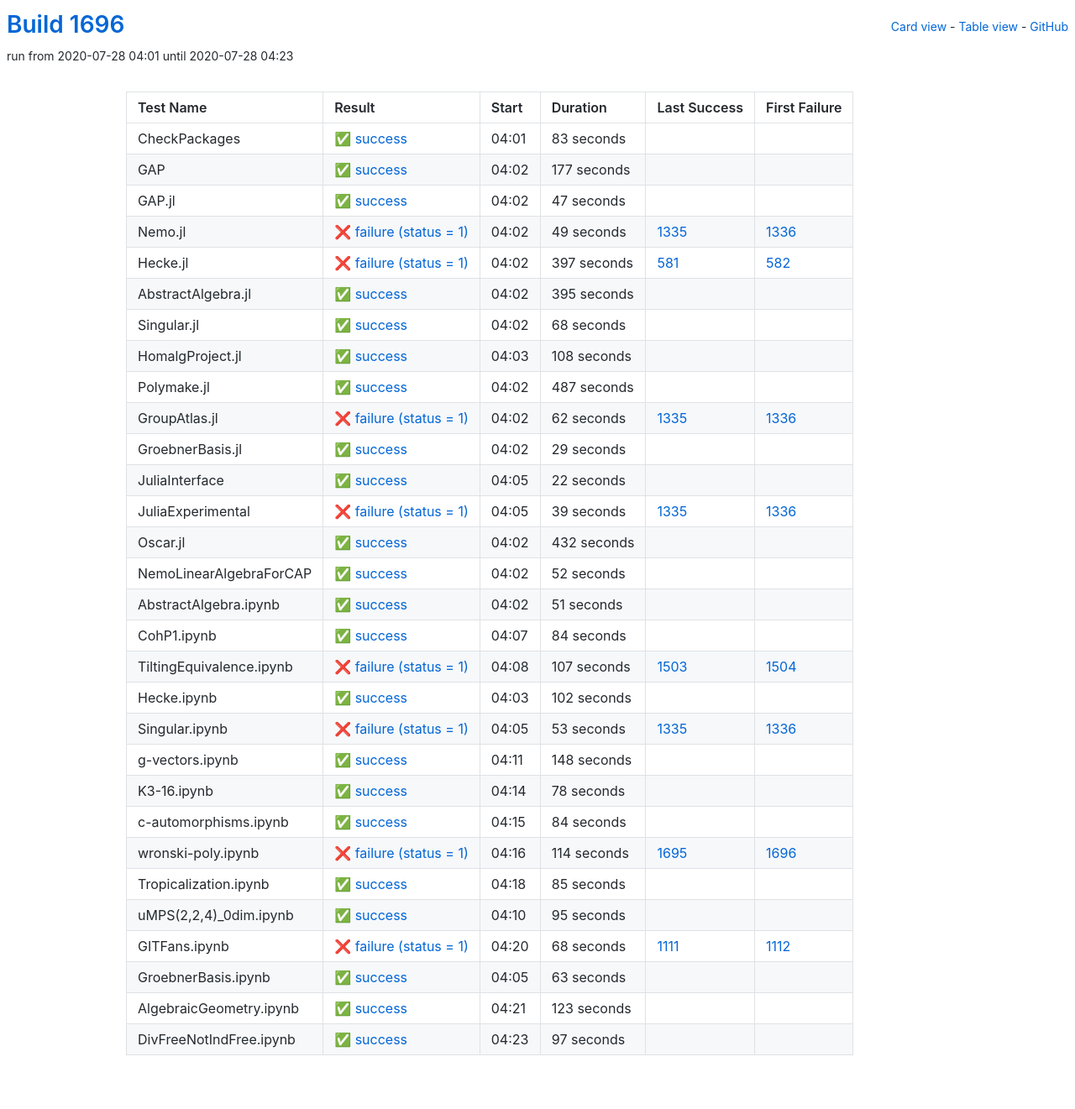
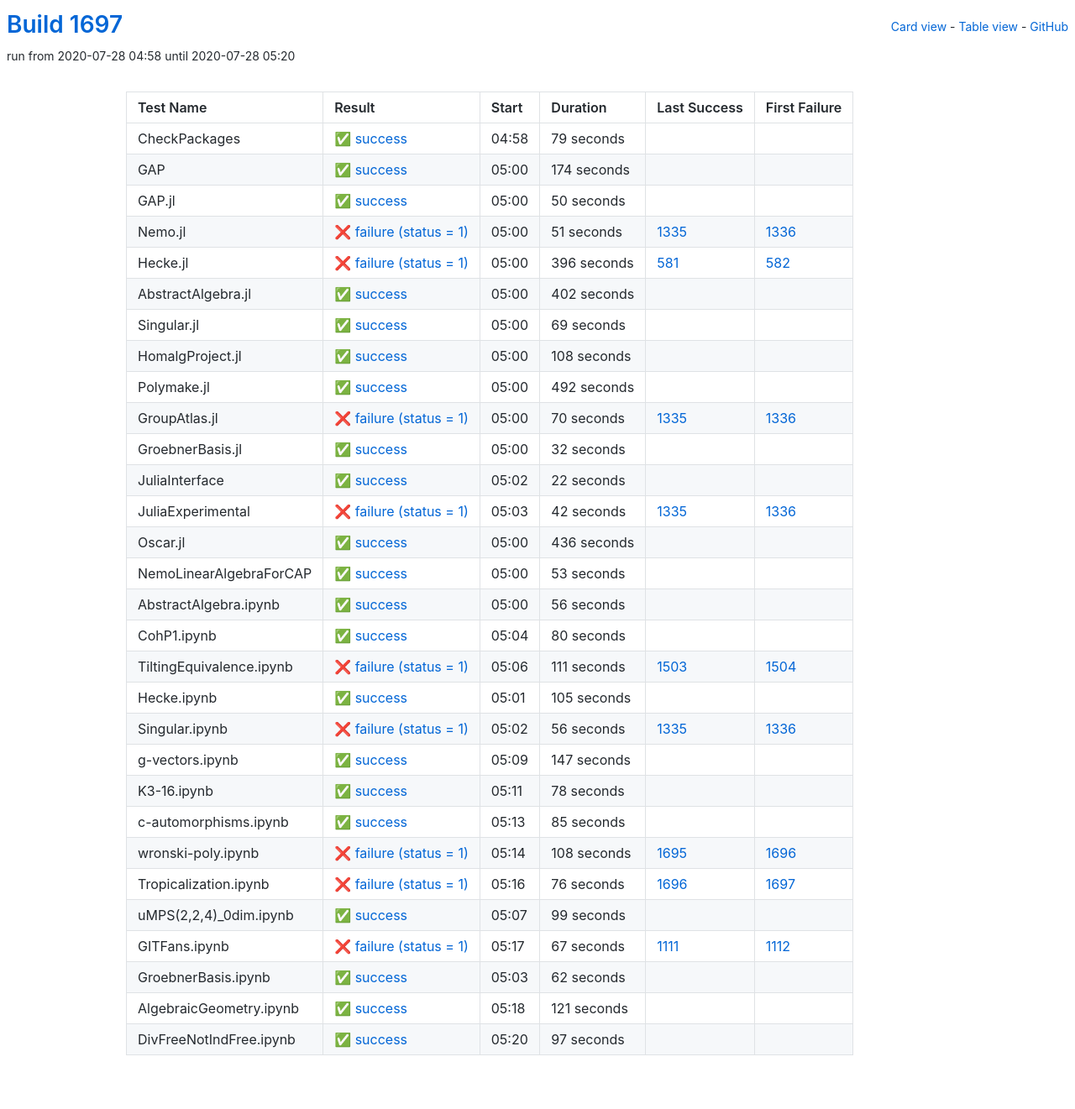
Before and after one commit to oscar-system/oscar-ci-status-1.4, a Jekyll site: the page built from table.html, in a window 1280 px wide. Shown: the whole page at 84% size. Built offline with Jekyll 4.4.1, drawn with Linux system fonts in a browser that asks for light colours.

Commit message:
Build #1697

```diff
--- a/_data/ci.yml
+++ b/_data/ci.yml
@@ -1,6 +1,6 @@
 ---
-build: 1696
-build_url: https://oscarci.mathematik.uni-kl.de/job/oscar-julia-1.4/1696/
+build: 1697
+build_url: https://oscarci.mathematik.uni-kl.de/job/oscar-julia-1.4/1697/
 job: oscar-julia-1.4
 organization: oscar-system
 repo: oscar-ci-status-1.4
@@ -8,92 +8,92 @@ repourl: https://github.com/oscar-system/oscar-ci-status-1.4
 tests:
 - name: CheckPackages
   id: checkpackages
-  log: https://oscarci.mathematik.uni-kl.de/job/oscar-julia-1.4/1696/artifact/logs/build-1696/CheckPackages.log
-  start: 2020-07-28 04:01
+  log: https://oscarci.mathematik.uni-kl.de/job/oscar-julia-1.4/1697/artifact/logs/build-1697/CheckPackages.log
+  start: 2020-07-28 04:58
   success: true
   exitcode: 0
   status: success
-  duration: 83
+  duration: 79
   last_success: false
   last_success_url:
   first_failure: false
   first_failure_url:
 - name: GAP
   id: gap
-  log: https://oscarci.mathematik.uni-kl.de/job/oscar-julia-1.4/1696/artifact/logs/build-1696/GAP.log
-  start: 2020-07-28 04:02
+  log: https://oscarci.mathematik.uni-kl.de/job/oscar-julia-1.4/1697/artifact/logs/build-1697/GAP.log
+  start: 2020-07-28 05:00
   success: true
   exitcode: 0
   status: success
-  duration: 177
+  duration: 174
   last_success: false
   last_success_url:
   first_failure: false
   first_failure_url:
 - name: GAP.jl
   id: gap-jl
-  log: https://oscarci.mathematik.uni-kl.de/job/oscar-julia-1.4/1696/artifact/logs/build-1696/GAP.jl.log
-  start: 2020-07-28 04:02
+  log: https://oscarci.mathematik.uni-kl.de/job/oscar-julia-1.4/1697/artifact/logs/build-1697/GAP.jl.log
+  start: 2020-07-28 05:00
   success: true
   exitcode: 0
   status: success
-  duration: 47
+  duration: 50
   last_success: false
   last_success_url:
   first_failure: false
   first_failure_url:
 - name: Nemo.jl
   id: nemo-jl
-  log: https://oscarci.mathematik.uni-kl.de/job/oscar-julia-1.4/1696/artifact/logs/build-1696/Nemo.jl.log
-  start: 2020-07-28 04:02
+  log: https://oscarci.mathematik.uni-kl.de/job/oscar-julia-1.4/1697/artifact/logs/build-1697/Nemo.jl.log
+  start: 2020-07-28 05:00
   success: false
   exitcode: 1
   status: failure
-  duration: 49
+  duration: 51
   last_success: 1335
   last_success_url: https://oscarci.mathematik.uni-kl.de/job/oscar-julia-1.4/1335/
   first_failure: 1336
   first_failure_url: https://oscarci.mathematik.uni-kl.de/job/oscar-julia-1.4/1336/
 - name: Hecke.jl
   id: hecke-jl
-  log: https://oscarci.mathematik.uni-kl.de/job/oscar-julia-1.4/1696/artifact/logs/build-1696/Hecke.jl.log
-  start: 2020-07-28 04:02
+  log: https://oscarci.mathematik.uni-kl.de/job/oscar-julia-1.4/1697/artifact/logs/build-1697/Hecke.jl.log
+  start: 2020-07-28 05:00
   success: false
   exitcode: 1
   status: failure
-  duration: 397
+  duration: 396
   last_success: 581
   last_success_url: https://oscarci.mathematik.uni-kl.de/job/oscar-julia-1.4/581/
   first_failure: 582
   first_failure_url: https://oscarci.mathematik.uni-kl.de/job/oscar-julia-1.4/582/
 - name: AbstractAlgebra.jl
   id: abstractalgebra-jl
-  log: https://oscarci.mathematik.uni-kl.de/job/oscar-julia-1.4/1696/artifact/logs/build-1696/AbstractAlgebra.jl.log
-  start: 2020-07-28 04:02
+  log: https://oscarci.mathematik.uni-kl.de/job/oscar-julia-1.4/1697/artifact/logs/build-1697/AbstractAlgebra.jl.log
+  start: 2020-07-28 05:00
   success: true
   exitcode: 0
   status: success
-  duration: 395
+  duration: 402
   last_success: false
   last_success_url:
   first_failure: false
   first_failure_url:
 - name: Singular.jl
   id: singular-jl
-  log: https://oscarci.mathematik.uni-kl.de/job/oscar-julia-1.4/1696/artifact/logs/build-1696/Singular.jl.log
-  start: 2020-07-28 04:02
+  log: https://oscarci.mathematik.uni-kl.de/job/oscar-julia-1.4/1697/artifact/logs/build-1697/Singular.jl.log
+  start: 2020-07-28 05:00
   success: true
   exitcode: 0
   status: success
-  duration: 68
+  duration: 69
   last_success: false
   last_success_url:
   first_failure: false
   first_failure_url:
 - name: HomalgProject.jl
   id: homalgproject-jl
-  log: https://oscarci.mathematik.uni-kl.de/job/oscar-julia-1.4/1696/artifact/logs/build-1696/HomalgProject.jl.log
-  start: 2020-07-28 04:03
+  log: https://oscarci.mathematik.uni-kl.de/job/oscar-julia-1.4/1697/artifact/logs/build-1697/HomalgProject.jl.log
+  start: 2020-07-28 05:00
   success: true
   exitcode: 0
   status: success
@@ -104,44 +104,44 @@ tests:
   first_failure_url:
 - name: Polymake.jl
   id: polymake-jl
-  log: https://oscarci.mathematik.uni-kl.de/job/oscar-julia-1.4/1696/artifact/logs/build-1696/Polymake.jl.log
-  start: 2020-07-28 04:02
+  log: https://oscarci.mathematik.uni-kl.de/job/oscar-julia-1.4/1697/artifact/logs/build-1697/Polymake.jl.log
+  start: 2020-07-28 05:00
   success: true
   exitcode: 0
   status: success
-  duration: 487
+  duration: 492
   last_success: false
   last_success_url:
   first_failure: false
   first_failure_url:
 - name: GroupAtlas.jl
   id: groupatlas-jl
-  log: https://oscarci.mathematik.uni-kl.de/job/oscar-julia-1.4/1696/artifact/logs/build-1696/GroupAtlas.jl.log
-  start: 2020-07-28 04:02
+  log: https://oscarci.mathematik.uni-kl.de/job/oscar-julia-1.4/1697/artifact/logs/build-1697/GroupAtlas.jl.log
+  start: 2020-07-28 05:00
   success: false
   exitcode: 1
   status: failure
-  duration: 62
+  duration: 70
   last_success: 1335
   last_success_url: https://oscarci.mathematik.uni-kl.de/job/oscar-julia-1.4/1335/
   first_failure: 1336
   first_failure_url: https://oscarci.mathematik.uni-kl.de/job/oscar-julia-1.4/1336/
 - name: GroebnerBasis.jl
   id: groebnerbasis-jl
-  log: https://oscarci.mathematik.uni-kl.de/job/oscar-julia-1.4/1696/artifact/logs/build-1696/GroebnerBasis.jl.log
-  start: 2020-07-28 04:02
+  log: https://oscarci.mathematik.uni-kl.de/job/oscar-julia-1.4/1697/artifact/logs/build-1697/GroebnerBasis.jl.log
+  start: 2020-07-28 05:00
   success: true
   exitcode: 0
   status: success
-  duration: 29
+  duration: 32
   last_success: false
   last_success_url:
   first_failure: false
   first_failure_url:
 - name: JuliaInterface
   id: juliainterface
-  log: https://oscarci.mathematik.uni-kl.de/job/oscar-julia-1.4/1696/artifact/logs/build-1696/JuliaInterface.log
-  start: 2020-07-28 04:05
+  log: https://oscarci.mathematik.uni-kl.de/job/oscar-julia-1.4/1697/artifact/logs/build-1697/JuliaInterface.log
+  start: 2020-07-28 05:02
   success: true
   exitcode: 0
   status: success
@@ -152,116 +152,116 @@ tests:
   first_failure_url:
 - name: JuliaExperimental
   id: juliaexperimental
-  log: https://oscarci.mathematik.uni-kl.de/job/oscar-julia-1.4/1696/artifact/logs/build-1696/JuliaExperimental.log
-  start: 2020-07-28 04:05
+  log: https://oscarci.mathematik.uni-kl.de/job/oscar-julia-1.4/1697/artifact/logs/build-1697/JuliaExperimental.log
+  start: 2020-07-28 05:03
   success: false
   exitcode: 1
   status: failure
-  duration: 39
+  duration: 42
   last_success: 1335
   last_success_url: https://oscarci.mathematik.uni-kl.de/job/oscar-julia-1.4/1335/
   first_failure: 1336
   first_failure_url: https://oscarci.mathematik.uni-kl.de/job/oscar-julia-1.4/1336/
 - name: Oscar.jl
   id: oscar-jl
-  log: https://oscarci.mathematik.uni-kl.de/job/oscar-julia-1.4/1696/artifact/logs/build-1696/Oscar.jl.log
-  start: 2020-07-28 04:02
+  log: https://oscarci.mathematik.uni-kl.de/job/oscar-julia-1.4/1697/artifact/logs/build-1697/Oscar.jl.log
+  start: 2020-07-28 05:00
   success: true
   exitcode: 0
   status: success
-  duration: 432
+  duration: 436
   last_success: false
   last_success_url:
   first_failure: false
   first_failure_url:
 - name: NemoLinearAlgebraForCAP
   id: nemolinearalgebraforcap
-  log: https://oscarci.mathematik.uni-kl.de/job/oscar-julia-1.4/1696/artifact/logs/build-1696/NemoLinearAlgebraForCAP.log
-  start: 2020-07-28 04:02
+  log: https://oscarci.mathematik.uni-kl.de/job/oscar-julia-1.4/1697/artifact/logs/build-1697/NemoLinearAlgebraForCAP.log
+  start: 2020-07-28 05:00
   success: true
   exitcode: 0
   status: success
-  duration: 52
+  duration: 53
   last_success: false
   last_success_url:
   first_failure: false
   first_failure_url:
 - name: AbstractAlgebra.ipynb
   id: abstractalgebra-ipynb
-  log: https://oscarci.mathematik.uni-kl.de/job/oscar-julia-1.4/1696/artifact/logs/build-1696/AbstractAlgebra.ipynb.log
-  start: 2020-07-28 04:02
+  log: https://oscarci.mathematik.uni-kl.de/job/oscar-julia-1.4/1697/artifact/logs/build-1697/AbstractAlgebra.ipynb.log
+  start: 2020-07-28 05:00
   success: true
   exitcode: 0
   status: success
-  duration: 51
+  duration: 56
   last_success: false
   last_success_url:
   first_failure: false
   first_failure_url:
 - name: CohP1.ipynb
   id: cohp1-ipynb
-  log: https://oscarci.mathematik.uni-kl.de/job/oscar-julia-1.4/1696/artifact/logs/build-1696/CohP1.ipynb.log
-  start: 2020-07-28 04:07
+  log: https://oscarci.mathematik.uni-kl.de/job/oscar-julia-1.4/1697/artifact/logs/build-1697/CohP1.ipynb.log
+  start: 2020-07-28 05:04
   success: true
   exitcode: 0
   status: success
-  duration: 84
+  duration: 80
   last_success: false
   last_success_url:
   first_failure: false
   first_failure_url:
 - name: TiltingEquivalence.ipynb
   id: tiltingequivalence-ipynb
-  log: https://oscarci.mathematik.uni-kl.de/job/oscar-julia-1.4/1696/artifact/logs/build-1696/TiltingEquivalence.ipynb.log
-  start: 2020-07-28 04:08
+  log: https://oscarci.mathematik.uni-kl.de/job/oscar-julia-1.4/1697/artifact/logs/build-1697/TiltingEquivalence.ipynb.log
+  start: 2020-07-28 05:06
   success: false
   exitcode: 1
   status: failure
-  duration: 107
+  duration: 111
   last_success: 1503
   last_success_url: https://oscarci.mathematik.uni-kl.de/job/oscar-julia-1.4/1503/
   first_failure: 1504
   first_failure_url: https://oscarci.mathematik.uni-kl.de/job/oscar-julia-1.4/1504/
 - name: Hecke.ipynb
   id: hecke-ipynb
-  log: https://oscarci.mathematik.uni-kl.de/job/oscar-julia-1.4/1696/artifact/logs/build-1696/Hecke.ipynb.log
-  start: 2020-07-28 04:03
+  log: https://oscarci.mathematik.uni-kl.de/job/oscar-julia-1.4/1697/artifact/logs/build-1697/Hecke.ipynb.log
+  start: 2020-07-28 05:01
   success: true
   exitcode: 0
   status: success
-  duration: 102
+  duration: 105
   last_success: false
   last_success_url:
   first_failure: false
   first_failure_url:
 - name: Singular.ipynb
   id: singular-ipynb
-  log: https://oscarci.mathematik.uni-kl.de/job/oscar-julia-1.4/1696/artifact/logs/build-1696/Singular.ipynb.log
-  start: 2020-07-28 04:05
+  log: https://oscarci.mathematik.uni-kl.de/job/oscar-julia-1.4/1697/artifact/logs/build-1697/Singular.ipynb.log
+  start: 2020-07-28 05:02
   success: false
   exitcode: 1
   status: failure
-  duration: 53
+  duration: 56
   last_success: 1335
   last_success_url: https://oscarci.mathematik.uni-kl.de/job/oscar-julia-1.4/1335/
   first_failure: 1336
   first_failure_url: https://oscarci.mathematik.uni-kl.de/job/oscar-julia-1.4/1336/
 - name: g-vectors.ipynb
   id: g-vectors-ipynb
-  log: https://oscarci.mathematik.uni-kl.de/job/oscar-julia-1.4/1696/artifact/logs/build-1696/g-vectors.ipynb.log
-  start: 2020-07-28 04:11
+  log: https://oscarci.mathematik.uni-kl.de/job/oscar-julia-1.4/1697/artifact/logs/build-1697/g-vectors.ipynb.log
+  start: 2020-07-28 05:09
   success: true
   exitcode: 0
   status: success
-  duration: 148
+  duration: 147
   last_success: false
   last_success_url:
   first_failure: false
   first_failure_url:
 - name: K3-16.ipynb
   id: k3-16-ipynb
-  log: https://oscarci.mathematik.uni-kl.de/job/oscar-julia-1.4/1696/artifact/logs/build-1696/K3-16.ipynb.log
-  start: 2020-07-28 04:14
+  log: https://oscarci.mathematik.uni-kl.de/job/oscar-julia-1.4/1697/artifact/logs/build-1697/K3-16.ipynb.log
+  start: 2020-07-28 05:11
   success: true
   exitcode: 0
   status: success
@@ -272,32 +272,8 @@ tests:
   first_failure_url:
 - name: c-automorphisms.ipynb
   id: c-automorphisms-ipynb
-  log: https://oscarci.mathematik.uni-kl.de/job/oscar-julia-1.4/1696/artifact/logs/build-1696/c-automorphisms.ipynb.log
-  start: 2020-07-28 04:15
-  success: true
-  exitcode: 0
-  status: success
-  duration: 84
-  last_success: false
-  last_success_url:
-  first_failure: false
-  first_failure_url:
-- name: wronski-poly.ipynb
-  id: wronski-poly-ipynb
-  log: https://oscarci.mathematik.uni-kl.de/job/oscar-julia-1.4/1696/artifact/logs/build-1696/wronski-poly.ipynb.log
-  start: 2020-07-28 04:16
-  success: false
-  exitcode: 1
-  status: failure
-  duration: 114
-  last_success: 1695
-  last_success_url: https://oscarci.mathematik.uni-kl.de/job/oscar-julia-1.4/1695/
-  first_failure: 1696
-  first_failure_url: https://oscarci.mathematik.uni-kl.de/job/oscar-julia-1.4/1696/
-- name: Tropicalization.ipynb
-  id: tropicalization-ipynb
-  log: https://oscarci.mathematik.uni-kl.de/job/oscar-julia-1.4/1696/artifact/logs/build-1696/Tropicalization.ipynb.log
-  start: 2020-07-28 04:18
+  log: https://oscarci.mathematik.uni-kl.de/job/oscar-julia-1.4/1697/artifact/logs/build-1697/c-automorphisms.ipynb.log
+  start: 2020-07-28 05:13
   success: true
   exitcode: 0
   status: success
@@ -306,58 +282,82 @@ tests:
   last_success_url:
   first_failure: false
   first_failure_url:
+- name: wronski-poly.ipynb
+  id: wronski-poly-ipynb
+  log: https://oscarci.mathematik.uni-kl.de/job/oscar-julia-1.4/1697/artifact/logs/build-1697/wronski-poly.ipynb.log
+  start: 2020-07-28 05:14
+  success: false
+  exitcode: 1
+  status: failure
+  duration: 108
+  last_success: 1695
+  last_success_url: https://oscarci.mathematik.uni-kl.de/job/oscar-julia-1.4/1695/
+  first_failure: 1696
+  first_failure_url: https://oscarci.mathematik.uni-kl.de/job/oscar-julia-1.4/1696/
+- name: Tropicalization.ipynb
+  id: tropicalization-ipynb
+  log: https://oscarci.mathematik.uni-kl.de/job/oscar-julia-1.4/1697/artifact/logs/build-1697/Tropicalization.ipynb.log
+  start: 2020-07-28 05:16
+  success: false
+  exitcode: 1
+  status: failure
+  duration: 76
+  last_success: 1696
+  last_success_url: https://oscarci.mathematik.uni-kl.de/job/oscar-julia-1.4/1696/
+  first_failure: 1697
+  first_failure_url: https://oscarci.mathematik.uni-kl.de/job/oscar-julia-1.4/1697/
 - name: uMPS(2,2,4)_0dim.ipynb
   id: umps-2-2-4-0dim-ipynb
-  log: https://oscarci.mathematik.uni-kl.de/job/oscar-julia-1.4/1696/artifact/logs/build-1696/uMPS-2-2-4-_0dim.ipynb.log
-  start: 2020-07-28 04:10
+  log: https://oscarci.mathematik.uni-kl.de/job/oscar-julia-1.4/1697/artifact/logs/build-1697/uMPS-2-2-4-_0dim.ipynb.log
+  start: 2020-07-28 05:07
   success: true
   exitcode: 0
   status: success
-  duration: 95
+  duration: 99
   last_success: false
   last_success_url:
   first_failure: false
   first_failure_url:
 - name: GITFans.ipynb
   id: gitfans-ipynb
-  log: https://oscarci.mathematik.uni-kl.de/job/oscar-julia-1.4/1696/artifact/logs/build-1696/GITFans.ipynb.log
-  start: 2020-07-28 04:20
+  log: https://oscarci.mathematik.uni-kl.de/job/oscar-julia-1.4/1697/artifact/logs/build-1697/GITFans.ipynb.log
+  start: 2020-07-28 05:17
   success: false
   exitcode: 1
   status: failure
-  duration: 68
+  duration: 67
   last_success: 1111
   last_success_url: https://oscarci.mathematik.uni-kl.de/job/oscar-julia-1.4/1111/
   first_failure: 1112
   first_failure_url: https://oscarci.mathematik.uni-kl.de/job/oscar-julia-1.4/1112/
 - name: GroebnerBasis.ipynb
   id: groebnerbasis-ipynb
-  log: https://oscarci.mathematik.uni-kl.de/job/oscar-julia-1.4/1696/artifact/logs/build-1696/GroebnerBasis.ipynb.log
-  start: 2020-07-28 04:05
+  log: https://oscarci.mathematik.uni-kl.de/job/oscar-julia-1.4/1697/artifact/logs/build-1697/GroebnerBasis.ipynb.log
+  start: 2020-07-28 05:03
   success: true
   exitcode: 0
   status: success
-  duration: 63
+  duration: 62
   last_success: false
   last_success_url:
   first_failure: false
   first_failure_url:
 - name: AlgebraicGeometry.ipynb
   id: algebraicgeometry-ipynb
-  log: https://oscarci.mathematik.uni-kl.de/job/oscar-julia-1.4/1696/artifact/logs/build-1696/AlgebraicGeometry.ipynb.log
-  start: 2020-07-28 04:21
+  log: https://oscarci.mathematik.uni-kl.de/job/oscar-julia-1.4/1697/artifact/logs/build-1697/AlgebraicGeometry.ipynb.log
+  start: 2020-07-28 05:18
   success: true
   exitcode: 0
   status: success
-  duration: 123
+  duration: 121
   last_success: false
   last_success_url:
   first_failure: false
   first_failure_url:
 - name: DivFreeNotIndFree.ipynb
   id: divfreenotindfree-ipynb
-  log: https://oscarci.mathematik.uni-kl.de/job/oscar-julia-1.4/1696/artifact/logs/build-1696/DivFreeNotIndFree.ipynb.log
-  start: 2020-07-28 04:23
+  log: https://oscarci.mathematik.uni-kl.de/job/oscar-julia-1.4/1697/artifact/logs/build-1697/DivFreeNotIndFree.ipynb.log
+  start: 2020-07-28 05:20
   success: true
   exitcode: 0
   status: success
```
Also changed, not shown: README.md.
